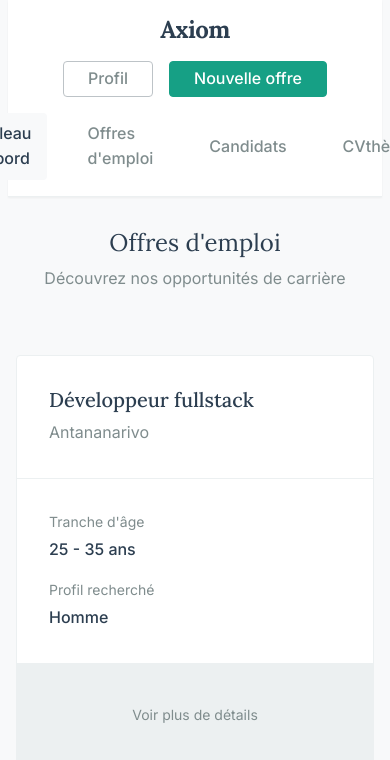
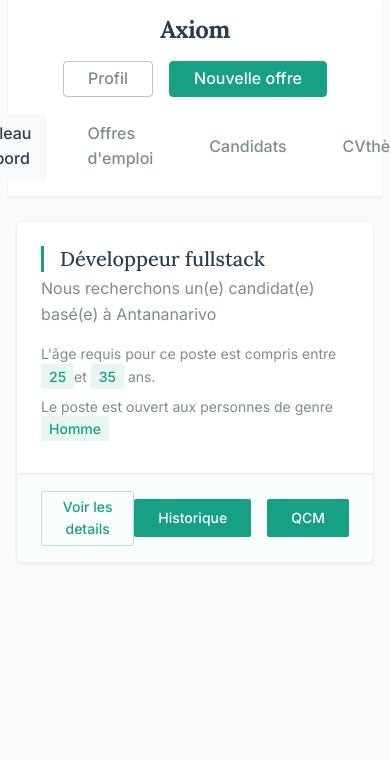
Before and after one commit to Etsoa/recrutement, a React (Create React App) app in the folder frontend/: page /Annonces in a window 390 px wide. Shown: the top 760 px of the page. Built offline with nearby package versions, Linux system fonts and the light colour scheme; no server answers.

Commit message:
front annonce Back-office

```diff
--- a/frontend/src/components/Annonce.js
+++ /dev/null
@@ -1,89 +0,0 @@
-import React from "react";
-import "../styles/Annonce.css";
-
-function Annonce({ formData, showDetails, setShowDetails }) {
-  return (
-    <main className="annonce-main">
-      <div className="annonce-container">
-        <header className="annonce-header">
-          <h1 className="page-title">Offres d'emploi</h1>
-          <p className="page-subtitle">Découvrez nos opportunités de carrière</p>
-        </header>
-
-        <article className="annonce-card">
-          <div className="annonce-card-header">
-            <h2 className="job-title">{formData.post}</h2>
-            <span className="job-location">{formData.ville}</span>
-          </div>
-
-          <div className="annonce-summary">
-            <div className="summary-item">
-              <span className="summary-label">Tranche d'âge</span>
-              <span className="summary-value">{formData.ageMin} - {formData.ageMax} ans</span>
-            </div>
-            <div className="summary-item">
-              <span className="summary-label">Profil recherché</span>
-              <span className="summary-value">{formData.genre}</span>
-            </div>
-          </div>
-
-          <div className={`annonce-details ${showDetails ? 'show' : ''}`}>
-            <div className="details-section">
-              <h3 className="section-title">Langues</h3>
-              <div className="simple-list">
-                {formData.langues.join(" • ")}
-              </div>
-            </div>
-
-            <div className="details-section">
-              <h3 className="section-title">Qualités recherchées</h3>
-              <div className="simple-list">
-                {formData.qualites.join(" • ")}
-              </div>
-            </div>
-
-            {formData.experiences && formData.experiences.length > 0 && (
-              <div className="details-section">
-                <h3 className="section-title">Expériences requises</h3>
-                <div className="experience-list">
-                  {formData.experiences.map((exp, index) => (
-                    <div key={index} className="experience-item">
-                      <div className="experience-role">{exp.poste}</div>
-                      <div className="experience-duration">{exp.duree}</div>
-                    </div>
-                  ))}
-                </div>
-              </div>
-            )}
-
-            <div className="details-section">
-              <h3 className="section-title">Formation</h3>
-              <div className="education-info">
-                <div className="education-item">
-                  <span className="education-label">Filières :</span>
-                  <span className="education-value">{formData.filiere.join(", ")}</span>
-                </div>
-                <div className="education-item">
-                  <span className="education-label">Niveaux :</span>
-                  <span className="education-value">{formData.niveau.join(", ")}</span>
-                </div>
-              </div>
-            </div>
-          </div>
-
-          <footer className="annonce-footer">
-            <button
-              className="toggle-details-btn"
-              onClick={() => setShowDetails(!showDetails)}
-              aria-expanded={showDetails}
-            >
-              {showDetails ? "Masquer les détails" : "Voir plus de détails"}
-            </button>
-          </footer>
-        </article>
-      </div>
-    </main>
-  );
-}
-
-export default Annonce;
--- /dev/null
+++ b/frontend/src/components/AnnonceBO.js
@@ -0,0 +1,60 @@
+import React from "react";
+import "../styles/Annonce.css";
+
+function Annonce({ formData, showDetails, setShowDetails }) {
+    return (
+        <main className="annonce-main">
+            <div className="annonce-container">
+
+
+                <article className="annonce-card">
+                    <div className="annonce-content">
+                        <h2 className="job-title">{formData.post}</h2>
+                        <p className="job-location">Nous recherchons un(e) candidat(e) basé(e) à {formData.ville}</p>
+
+                        <div className="job-info">
+                            <p>L'âge requis pour ce poste est compris entre <span>{formData.ageMin}</span>et <span>{formData.ageMax}</span> ans.</p>
+                            <p> Le poste est ouvert aux personnes de genre <span>{formData.genre}</span></p>
+                        </div>
+                    </div>
+
+                    <div className={`annonce-details ${showDetails ? 'show' : ''}`}>
+                        <div className="details-text">
+                            <p><strong>Langues :</strong> {formData.langues.join(", ")}</p>
+                            <p><strong>Qualités :</strong> {formData.qualites.join(", ")}</p>
+
+                            {formData.experiences && formData.experiences.length > 0 && (
+                                <div className="experiences">
+                                    <p><strong>Expériences :</strong></p>
+                                    {formData.experiences.map((exp, index) => (
+                                        <p key={index} className="exp-item">
+                                            {exp.poste} - {exp.entreprise} ({exp.duree})
+                                        </p>
+                                    ))}
+                                </div>
+                            )}
+
+                            <p><strong>Formation :</strong> {formData.filiere.join(", ")}</p>
+                            <p><strong>Niveau :</strong> {formData.niveau.join(", ")}</p>
+                        </div>
+                    </div>
+
+                    <div className="annonce-actions">
+                        <button
+                            className="toggle-btn"
+                            onClick={() => setShowDetails(!showDetails)}
+                        >
+                            {showDetails ? "Masquer les details" : "Voir les details"}
+                        </button>
+                        <div className="spacer">
+                        <button className="apply-btn">Historique</button>
+                        <button className="apply-btn">QCM</button>
+                        </div>
+                    </div>
+                </article>
+            </div>
+        </main>
+    );
+}
+
+export default Annonce;
--- a/frontend/src/pages/Annonces.js
+++ b/frontend/src/pages/Annonces.js
@@ -1,7 +1,7 @@
 import React, { useState, useEffect } from "react";
 import { Input, Textarea, Select, SearchInput } from "../components/Input";
 import Header from "../components/Header";
-import Annonce from "../components/Annonce";
+import Annonce from "../components/AnnonceBO";
 
 
 function Annonces() {
--- a/frontend/src/styles/Annonce.css
+++ b/frontend/src/styles/Annonce.css
@@ -1,87 +1,66 @@
-/* Annonce.css - Style minimaliste pour l'affichage des annonces */
+/* Annonce.css - Style ultra épuré */
 
 .annonce-main {
-  min-height: 100vh;
+  width: 100%;
+  max-width: 1200px;
+  margin: 0 auto;
+  padding: var(--spacing-2xl) var(--spacing-md);
   background-color: var(--color-background);
-  padding: var(--spacing-2xl) var(--spacing-md);
-}
-
-.annonce-container {
-  max-width: var(--container-md);
-  margin: 0 auto;
-}
-
-/* === EN-TÊTE === */
-.annonce-header {
-  text-align: center;
-  margin-bottom: var(--spacing-3xl);
-}
-
-.page-title {
-  font-family: var(--font-heading);
-  font-size: var(--font-size-3xl);
-  color: var(--color-text);
-  font-weight: var(--font-weight-normal);
-  margin-bottom: var(--spacing-sm);
-}
-
-.page-subtitle {
-  font-size: var(--font-size-base);
-  color: var(--color-text-secondary);
-  font-weight: var(--font-weight-normal);
 }
 
 /* === CARTE ANNONCE === */
 .annonce-card {
-  background: var(--color-surface);
+  background-color: var(--color-surface);
   border: 1px solid var(--color-border);
-  border-radius: var(--border-radius);
-  overflow: hidden;
+  border-radius: var(--border-radius-md);
+  box-shadow: var(--shadow-sm);
+  transition: var(--transition);
 }
 
-/* === EN-TÊTE DE LA CARTE === */
-.annonce-card-header {
-  padding: var(--spacing-2xl);
-  border-bottom: 1px solid var(--color-border);
+.annonce-card:hover {
+  box-shadow: var(--shadow);
 }
 
+/* === CONTENU PRINCIPAL === */
+.annonce-content {
+  padding: var(--spacing-xl);
+}
+.spacer{
+    display: flex;
+    gap: var(--spacing-md);
+}
 .job-title {
-  font-family: var(--font-heading);
-  font-size: var(--font-size-2xl);
+  font-size: var(--font-size-xl);
   font-weight: var(--font-weight-medium);
   color: var(--color-text);
-  margin-bottom: var(--spacing-sm);
+  margin-bottom: var(--spacing-xs);
+  line-height: 1.3;
+  border-left: 3px solid #16a085;
+  padding-left: var(--spacing-md);
 }
 
 .job-location {
   font-size: var(--font-size-base);
   color: var(--color-text-secondary);
+  margin-bottom: var(--spacing-md);
 }
 
-/* === RÉSUMÉ === */
-.annonce-summary {
-  padding: var(--spacing-xl);
-  display: grid;
-  grid-template-columns: 1fr 1fr;
-  /* gap: var(--spacing-xl); */
-  border-bottom: 1px solid var(--color-border);
+.job-info {
+  /* display: flex; */
+  gap: var(--spacing-lg);
+  font-size: var(--font-size-sm);
+  color: var(--color-text-secondary);
+}
+.job-info p {
+  margin-bottom: var(--spacing-sm);
+  color: var(--color-text-secondary);
 }
 
-.summary-item {
-  display: flex;
-  flex-direction: column;
-  gap: var(--spacing-xs);
-}
-
-.summary-label {
-  font-size: var(--font-size-sm);
-  color: var(--color-text-secondary);
-  font-weight: var(--font-weight-normal);
-}
-
-.summary-value {
-  font-size: var(--font-size-base);
-  color: var(--color-text);
+.job-info span {
+  padding: var(--spacing-xs) var(--spacing-sm);
+  background-color: rgba(22, 160, 133, 0.1);
+  border-radius: var(--border-radius-sm);
+  color: #16a085;
   font-weight: var(--font-weight-medium);
 }
 
@@ -89,177 +68,100 @@
 .annonce-details {
   max-height: 0;
   overflow: hidden;
-  transition: max-height 0.3s ease;
+  transition: max-height 0.2s ease;
+  border-top: 1px solid var(--color-border);
+  background-color: rgba(22, 160, 133, 0.02);
 }
 
 .annonce-details.show {
-  max-height: 1000px;
+  max-height: 500px;
 }
 
-.details-section {
-  padding: var(--spacing-xl);
-  border-bottom: 1px solid var(--color-border);
+.details-text {
+  padding: var(--spacing-lg);
+  font-size: var(--font-size-sm);
+  line-height: 1.6;
 }
 
-.details-section:last-child {
-  border-bottom: none;
+.details-text p {
+  margin-bottom: var(--spacing-sm);
+  color: var(--color-text-secondary);
 }
 
-.section-title {
-  font-size: var(--font-size-lg);
-  color: var(--color-text);
-  margin-bottom: var(--spacing-md);
+.details-text strong {
+  color: #16a085;
   font-weight: var(--font-weight-medium);
 }
 
-/* === LISTES SIMPLES === */
-.simple-list {
-  color: var(--color-text-secondary);
-  line-height: 1.6;
+.experiences {
+  margin: var(--spacing-sm) 0;
 }
 
-/* === EXPÉRIENCES === */
-.experience-list {
-  display: flex;
-  flex-direction: column;
-  gap: var(--spacing-lg);
-}
-
-.experience-item {
-  padding: var(--spacing-lg);
-  background-color: var(--color-background-alt);
-  border-radius: var(--border-radius);
-}
-
-.experience-role {
-  font-size: var(--font-size-base);
-  font-weight: var(--font-weight-medium);
-  color: var(--color-text);
+.exp-item {
+  margin-left: var(--spacing-md);
   margin-bottom: var(--spacing-xs);
 }
 
-.experience-company {
-  font-size: var(--font-size-base);
-  color: var(--color-text-secondary);
-  margin-bottom: var(--spacing-xs);
-}
-
-.experience-duration {
-  font-size: var(--font-size-sm);
-  color: var(--color-text-muted);
-}
-
-/* === FORMATION === */
-.education-info {
-  display: flex;
-  flex-direction: column;
-  gap: var(--spacing-md);
-}
-
-.education-item {
-  display: flex;
-  gap: var(--spacing-sm);
-  align-items: baseline;
-}
-
-.education-label {
-  font-size: var(--font-size-base);
-  color: var(--color-text-secondary);
-  min-width: 80px;
-  flex-shrink: 0;
-}
-
-.education-value {
-  font-size: var(--font-size-base);
-  color: var(--color-text);
-}
-
-/* === PIED DE CARTE === */
-.annonce-footer {
-  padding: var(--spacing-xl);
+/* === ACTIONS === */
+.annonce-actions {
+  padding: var(--spacing-lg) var(--spacing-xl);
   display: flex;
   justify-content: space-between;
   align-items: center;
-  gap: var(--spacing-lg);
-  background-color: var(--color-background-alt);
+  border-top: 1px solid var(--color-border);
+  background-color: rgba(22, 160, 133, 0.02);
 }
 
-.toggle-details-btn {
-  background: transparent;
-  border: none;
-  padding: var(--spacing-sm);
-  color: var(--color-text-secondary);
+.toggle-btn {
+  background: none;
+  border: 1px solid rgba(22, 160, 133, 0.3);
+  color: #16a085;
   font-size: var(--font-size-sm);
   cursor: pointer;
-  transition: color var(--transition);
+  padding: var(--spacing-xs) var(--spacing-sm);
+  border-radius: var(--border-radius-sm);
+  font-weight: var(--font-weight-medium);
+  transition: var(--transition);
 }
 
-.toggle-details-btn:hover {
-  color: var(--color-text);
+.toggle-btn:hover {
+  background-color: rgba(22, 160, 133, 0.1);
+  border-color: #16a085;
 }
 
 .apply-btn {
-  background-color: var(--color-text);
+  background-color: #16a085;
   color: var(--color-surface);
   border: none;
   padding: var(--spacing-sm) var(--spacing-lg);
-  border-radius: var(--border-radius);
-  font-size: var(--font-size-base);
+  border-radius: var(--border-radius-sm);
+  font-size: var(--font-size-sm);
+  cursor: pointer;
   font-weight: var(--font-weight-medium);
-  cursor: pointer;
-  transition: background-color var(--transition);
+  transition: var(--transition);
 }
 
 .apply-btn:hover {
-  background-color: var(--color-primary);
+  background-color: #27ae60;
+  transform: translateY(-1px);
 }
 
 /* === RESPONSIVE === */
-@media (max-width: 768px) {
+@media (max-width: 480px) {
   .annonce-main {
-    padding: var(--spacing-xl) var(--spacing-sm);
+    padding: var(--spacing-lg) var(--spacing-sm);
   }
 
-  .annonce-summary {
-    grid-template-columns: 1fr;
-    gap: var(--spacing-md);
+  .annonce-content {
+    padding: var(--spacing-lg);
   }
 
-  .annonce-footer {
-    flex-direction: column;
-    align-items: stretch;
-    gap: var(--spacing-md);
-  }
-
-  .apply-btn {
-    width: 100%;
-    text-align: center;
-  }
-
-  .education-item {
+  .job-info {
     flex-direction: column;
     gap: var(--spacing-xs);
   }
 
-  .education-label {
-    min-width: auto;
+  .annonce-actions {
+    padding: var(--spacing-md) var(--spacing-lg);
   }
 }
-
-@media (max-width: 480px) {
-  .annonce-card-header {
-    padding: var(--spacing-xl);
-  }
-
-  .job-title {
-    font-size: var(--font-size-xl);
-  }
-
-  .page-title {
-    font-size: var(--font-size-2xl);
-  }
-
-  .details-section {
-    padding: var(--spacing-lg);
-  }
-}
```
